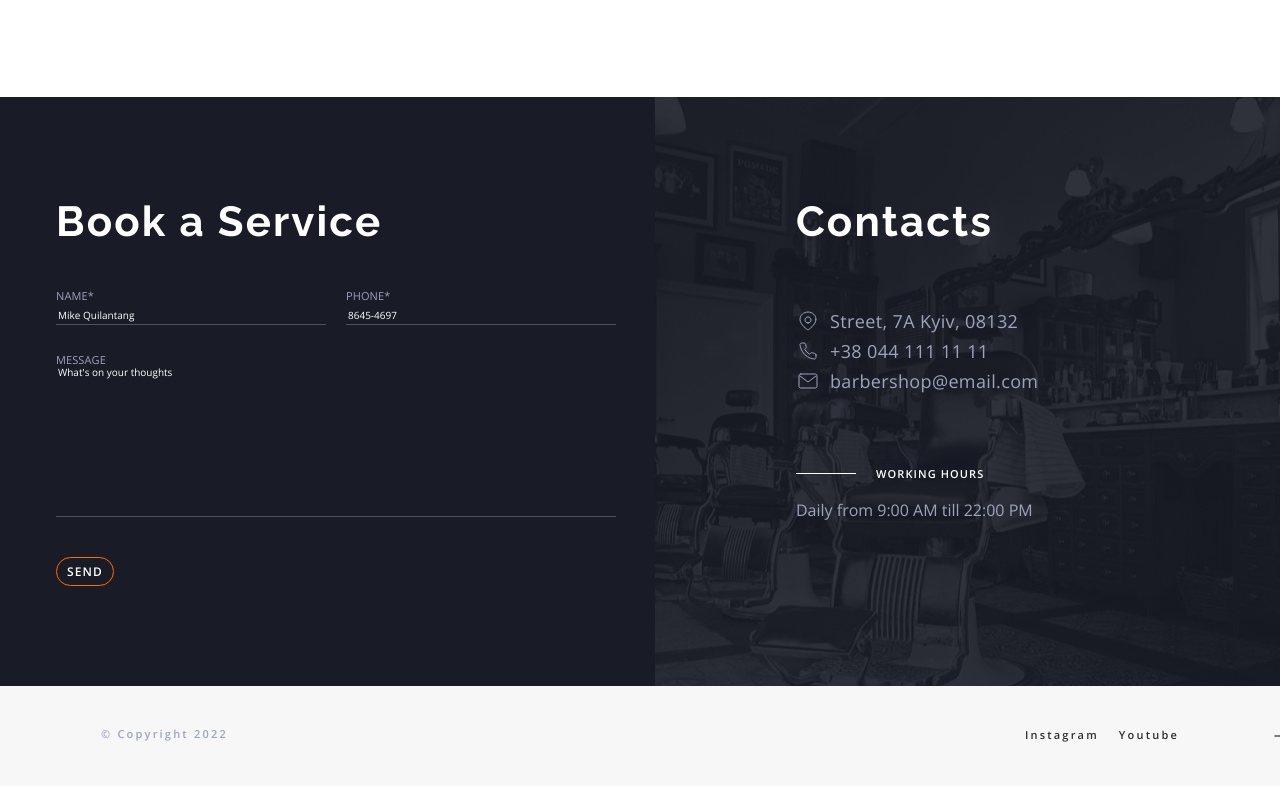
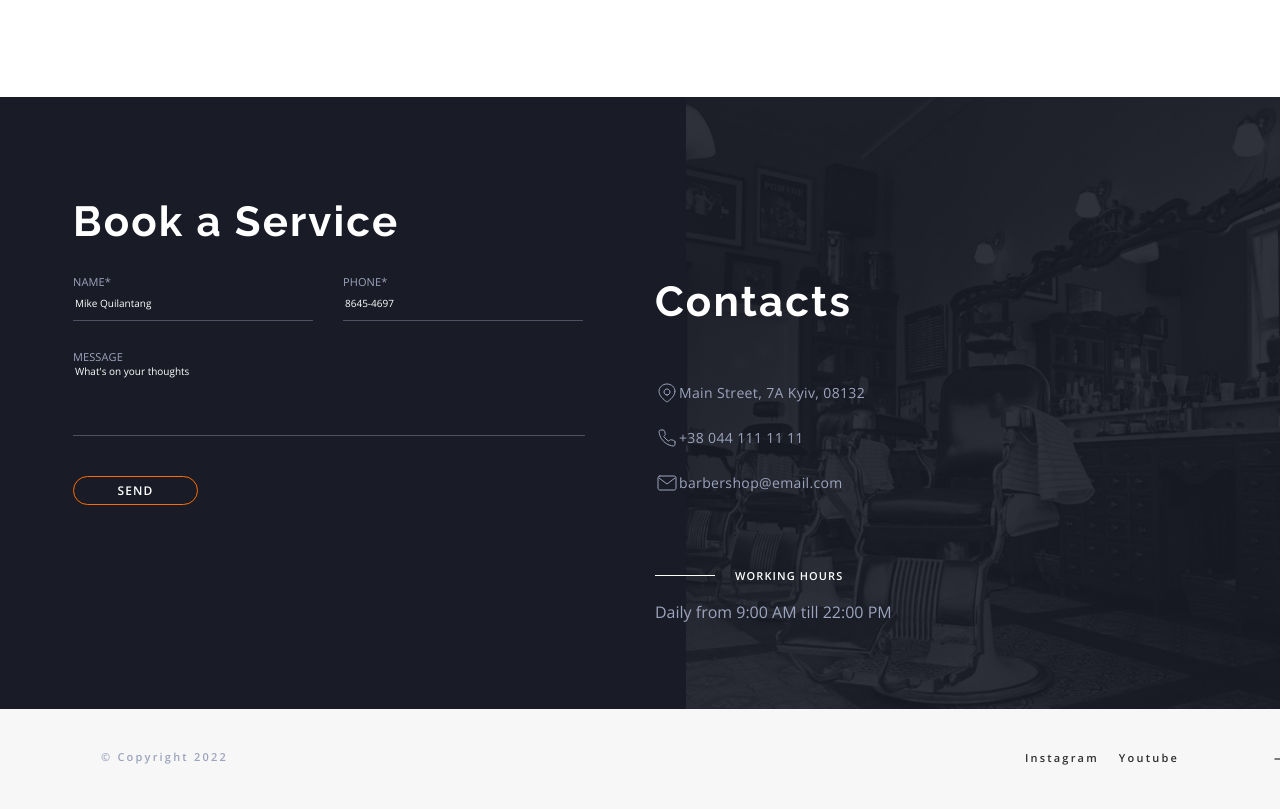
Before and after one commit to braggadoccio/barbershop, a plain HTML site: page index.html in a window 1280 px wide. Shown: the part 4083-4892 px from the top of the page. Before the commit the page ends 4869 px from the top, so only its background shows below. Drawn offline with nearby package versions, Linux system fonts and the light colour scheme.

Commit message:
chikaboomboom

```diff
--- a/css/styles.css
+++ b/css/styles.css
@@ -77,7 +77,7 @@ body {
 
 .section {
   padding-top: 60px;
-  padding-bottom: 60px;
+  /* padding-bottom: 60px; */
 
   /* @media screen and (min-width: 768px) {
     width: 768px;
@@ -982,18 +982,34 @@ body {
 
 /* Contacts Wrap */
 .contacts-wrap {
-  margin: 0 auto;
-  max-width: 1600px;
+  max-width: 480px;
   background-color: #191c26;
   background-image: url(../images/contacts-bg.png);
   background-repeat: no-repeat;
   /* background-size: calc(50%-10px) 100%; */
-  background-position: right;
+  background-position: bottom;
+  background-size: contain;
+  /* padding-top: 60px; */
+
+  @media screen and (min-width: 768px) {
+    max-width: 768px;
+  }
+
+  @media screen and (min-width: 1158px) {
+    /* margin: 0 auto; */
+    max-width: 1600px;
+    background-position: right;
+  }
 }
 
 .contacts-wrap-container {
-  display: flex;
-  gap: 100px;
+  @media screen and (min-width: 768px) {
+  }
+
+  @media screen and (min-width: 1158px) {
+    display: flex;
+    /* justify-content: space-between; */
+  }
 }
 
 /* Booking Section
@@ -1004,24 +1020,47 @@ body {
 
 .booking {
   background-color: #191c26;
+  height: 412px;
   /* width: calc(50% - 15px); */
-  margin-right: 80px;
-  margin-left: -20px;
+
+  @media screen and (min-width: 768px) {
+    width: 768px;
+    margin-left: -13px;
+    padding-left: 30px;
+  }
+
+  @media screen and (min-width: 1158px) {
+    width: 592px;
+    padding-left: 10px;
+  }
 }
 
 .booking-title {
   color: var(--primary-white-color);
-  padding-bottom: 35px;
+  padding-bottom: 10px;
+  padding-left: 35px;
+
+  @media screen and (min-width: 768px) {
+    width: 100%;
+    padding-left: 0px;
+  }
 }
 
 .booking-wrap {
-  display: flex;
-  gap: 20px;
+  /* width: 100%; */
+
+  @media screen and (min-width: 768px) {
+    display: flex;
+    gap: 30px;
+  }
+}
+
+.booking-form {
 }
 
 .booking-field {
   position: relative;
-  margin-bottom: 40px;
+  /* margin-bottom: 40px; */
 }
 
 .booking-input,
@@ -1036,13 +1075,22 @@ body {
 }
 
 .booking-input {
-  width: 270px;
-  height: 24px;
+  width: 360px;
+  height: 45px;
+  padding-top: 7px;
+
+  @media screen and (min-width: 768px) {
+    width: 330px;
+  }
+
+  @media screen and (min-width: 1158px) {
+    width: 240px;
+  }
 }
 
 .booking-label {
   position: absolute;
-  top: -10px;
+  top: 1px;
   color: var(--primary-gray-color);
   font-weight: 600px;
   font-size: 11px;
@@ -1067,13 +1115,30 @@ body {
 }
 
 .booking-textarea {
-  width: 100%;
+  width: 360px;
+  height: 85px;
   resize: none;
+  padding-top: 15px;
+  margin-top: 30px;
   margin-bottom: 40px;
+
+  @media screen and (min-width: 768px) {
+    width: 690px;
+  }
+
+  @media screen and (min-width: 1158px) {
+    width: 512px;
+  }
 }
 
 .booking-button {
   color: var(--primary-white-color);
+  width: 125px;
+  margin-left: 125px;
+
+  @media screen and (min-width: 768px) {
+    margin-left: 0px;
+  }
 }
 /* Contacts Section */
 /* .contacts-wrap-container {
@@ -1081,35 +1146,61 @@ body {
   justify-content: space-evenly;
 } */
 
-/* .contacts {
-  background-color: #191c26;
-  background-image: url(../images/contacts-bg.png);
-  background-repeat: no-repeat;
-  background-position: right;
-} */
+.contacts {
+  margin-left: 15px;
+  height: 460px;
+  padding-top: 80px;
+
+  @media screen and (min-width: 1158px) {
+    height: 300px;
+    margin-left: 0px;
+  }
+}
 
 .contacts-title {
   color: var(--primary-white-color);
+  padding-left: 100px;
+
+  @media screen and (min-width: 768px) {
+    padding-left: 0px;
+  }
+}
+
+.contact-flex {
+  @media screen and (min-width: 768px) {
+    padding-top: 20px;
+    display: flex;
+    justify-content: first baseline;
+    gap: 180px;
+  }
+
+  @media screen and (min-width: 1158px) {
+    padding-top: 20px;
+    display: block;
+    justify-content: center;
+    gap: 0px;
+  }
 }
 
 .contacts-address {
   font-style: normal;
-  padding-top: 40px;
-  padding-bottom: 70px;
+  padding-top: 12px;
+  padding-bottom: 55px;
 }
 
 .contacts-list {
 }
 
 .contacts-item {
+  padding-bottom: 15px;
 }
 
 .contacts-link {
   display: flex;
   align-items: center;
-  gap: 10px;
+  /* gap: 20px; */
   color: var(--primary-gray-color);
-  font-size: 18px;
+  font-size: 14px;
   font-style: normal;
   font-weight: 400;
   line-height: 30px;
--- a/index.html
+++ b/index.html
@@ -589,7 +589,7 @@
                 <textarea
                   class="booking-textarea"
                   name="booking-message"
-                  rows="8"
+                  rows="5"
                   placeholder="What's on your thoughts"
                 ></textarea
                 ><span class="booking-label">Message</span></label
@@ -600,6 +600,8 @@
 
           <section class="contacts" id="contacts">
             <h2 class="contacts-title section-title">Contacts</h2>
+            <div class="contact-flex">
+              <div>
                 <address class="contacts-address">
                   <ul class="contacts-list list">
                     <li class="contacts-item">
@@ -611,7 +613,7 @@
                         ><svg class="contacts-icon" width="24" height="24">
                           <use href="./images/logos.svg#icon-location"></use>
                         </svg>
-                    Street, 7A Kyiv, 08132</a
+                        Main Street, 7A Kyiv, 08132</a
                       >
                     </li>
                     <li class="contacts-item">
@@ -621,7 +623,9 @@
                         target="_blank"
                         rel="noopener noreferrer"
                         ><svg class="contacts-icon" width="24" height="24">
-                      <use href="./images/logos.svg#icon-telephone"></use></svg
+                          <use
+                            href="./images/logos.svg#icon-telephone"
+                          ></use></svg
                         >+38 044 111 11 11</a
                       >
                     </li>
@@ -638,10 +642,14 @@
                     </li>
                   </ul>
                 </address>
+              </div>
+              <div>
                 <p class="contacts-top-text top-text">working hours</p>
                 <p class="contacts-bottom-text bottom text">
                   Daily from 9:00 AM till 22:00 PM
                 </p>
+              </div>
+            </div>
           </section>
         </div>
       </div>
```
Lines whose indentation alone changed are shown as unchanged.
